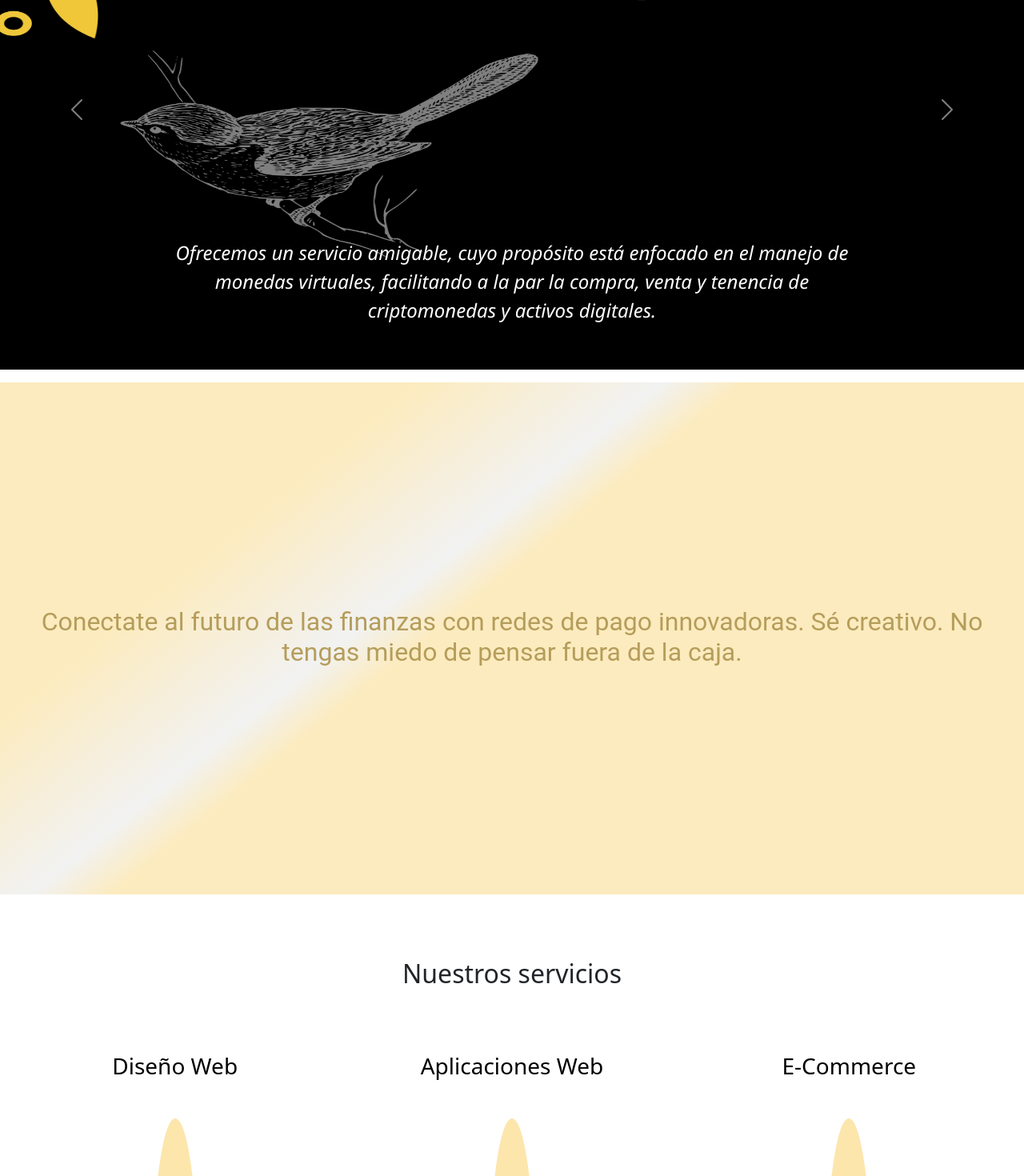
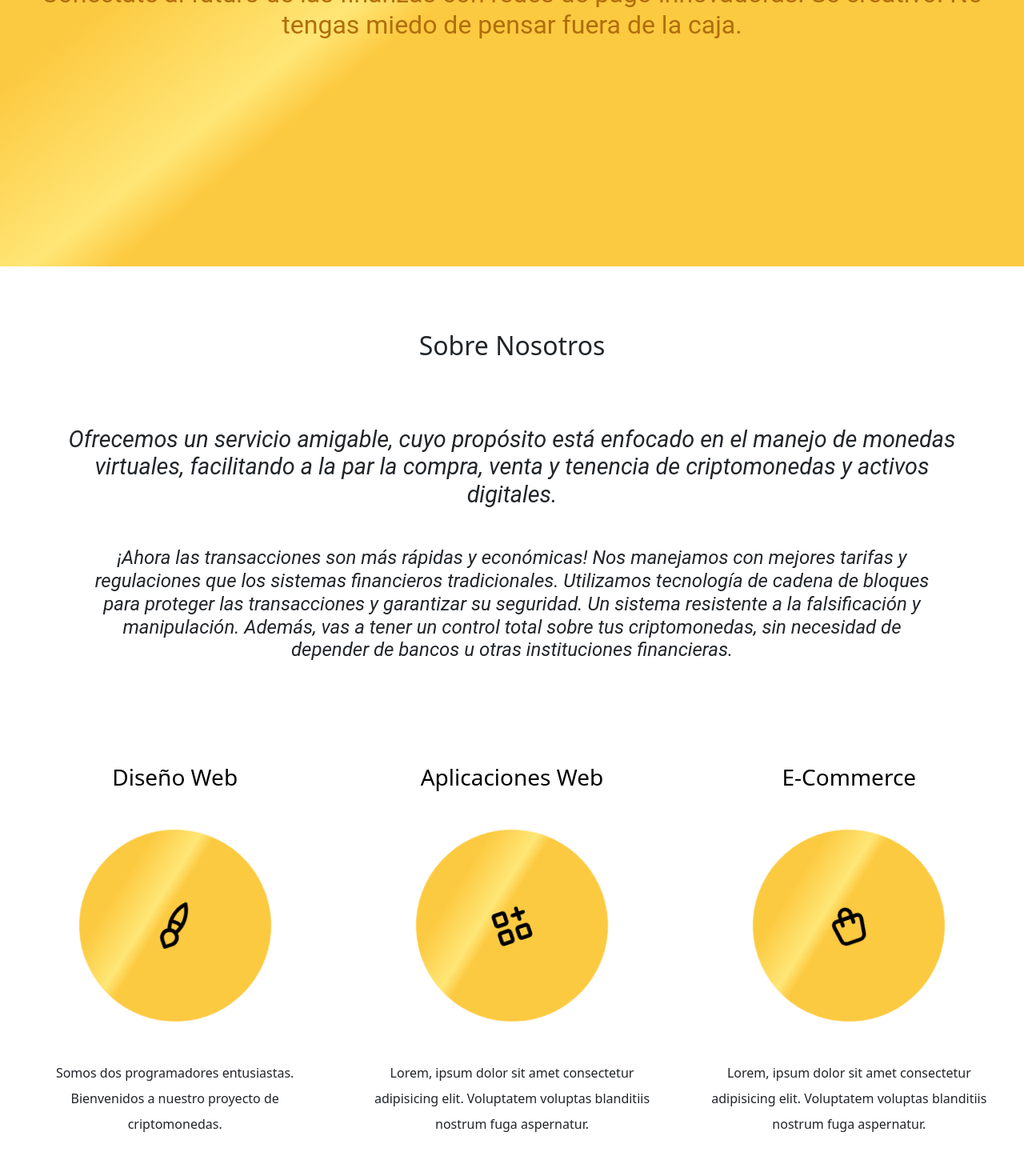
Before and after one commit to EliasAcostaa/coin-bank, a Vue app: page /SobreNosotros in a window 1280 px wide. Shown: the part 480-1950 px from the top of the page at 80% size. Built offline with nearby package versions, Linux system fonts and the light colour scheme.

Commit message:
cambios diseño SobreNosotros

```diff
--- a/src/views/SobreNosotrosView.vue
+++ b/src/views/SobreNosotrosView.vue
@@ -16,55 +16,30 @@
 </nav>
 
 
+
+<section>
+<h1 class="text-center">Conectate al futuro de las finanzas con redes de pago innovadoras. Sé creativo. No tengas miedo de pensar fuera de la caja.</h1>
+</section>
+
+
+
 <h2 class="text-center">Sobre Nosotros</h2>
+<h3 class="text-center descripcion">Ofrecemos un servicio amigable, cuyo propósito está enfocado en el manejo de
+   monedas virtuales, facilitando a la par la compra, venta y tenencia de criptomonedas y activos digitales.</h3>
 
-<div id="carouselExampleInterval" class="opacity-70 carousel slide" data-bs-ride="carousel">
-  <div style="margin-top: 1rem; margin-bottom: 1rem;" class="carousel-inner">
-
-    <div class="carousel-item active" data-bs-interval="10000">
-      <img style="height: 650px; width: 1700px;" src="../assets/imagenes/pajaro.png" class="img-responsive" alt="img">
-      <div class="carousel-caption d-sm d-md-block">
-        <p class="descripcion">Ofrecemos un servicio amigable, cuyo propósito está enfocado en el manejo de monedas virtuales, facilitando a la par la compra, venta y tenencia de criptomonedas y activos digitales.</p>
-      </div>
-    </div>
-
-    <div class="carousel-item" data-bs-interval="2000"> <!-- cambiar imagen/crear logo con resolucion ADECUADA -->
-      <img style="height: 650px; width: 1700px;" src="../assets/imagenes/fondo2.png" class="img-responsive" alt="img">
-      <div class="carousel-caption d-sm d-md-block">
-        <p class="descripcion2">
+<h4 class="text-center descripcion2">
   ¡Ahora las transacciones son más rápidas y económicas! Nos manejamos con mejores tarifas y
   regulaciones que los sistemas financieros tradicionales.
   Utilizamos tecnología de cadena de bloques para proteger las transacciones y
   garantizar su seguridad. Un sistema resistente a la falsificación y
   manipulación. Además, vas a tener un control total sobre tus criptomonedas, sin necesidad de
   depender de bancos u otras instituciones financieras.
-        </p>
-      </div>
-    </div>
+</h4>
 
-  </div>
-
-  <button class="carousel-control-prev" type="button" data-bs-target="#carouselExampleInterval" data-bs-slide="prev">
-    <span class="carousel-control-prev-icon" aria-hidden="true"></span>
-    <span class="visually-hidden">Previous</span>
-  </button>
-
-  <button class="carousel-control-next" type="button" data-bs-target="#carouselExampleInterval" data-bs-slide="next">
-    <span class="carousel-control-next-icon" aria-hidden="true"></span>
-    <span class="visually-hidden">Next</span>
-  </button>
-</div>
 
 
 <!-- ICONOS -->
 
-<section>
-
-  <h1 class="text-center">Conectate al futuro de las finanzas con redes de pago innovadoras. Sé creativo. No tengas miedo de pensar fuera de la caja.</h1>
-
-  <h2 class="text-center">Nuestros servicios</h2>
-
-</section>
 
 <div class="servicios">
   <section class="servicio">
@@ -79,7 +54,7 @@
       </svg>
     </div>
 
-    <p>Ofrecemos un servicio amigable, cuyo propósito está enfocado en el manejo de monedas virtuales, facilitando a la par la compra, venta y tenencia de criptomonedas y activos digitales.</p>
+    <p>Somos dos programadores entusiastas. Bienvenidos a nuestro proyecto de criptomonedas.</p>
 
   </section>
 
@@ -168,24 +143,25 @@ import { useUserStore } from '../store/User';
 }
 
 .servicio .iconos {
-  animation-name: slidein;
+  animation-name: rotate;
   animation-iteration-count: infinite;
-  animation-duration: 3s;
-  background:linear-gradient(141deg, #fce6ac 25%, #eee 40%, #fce6ac 45%);
-  padding-top:23vh;
-  height:50vh;
-  border-radius: 100%;
+  animation-duration: 7s;
+  background:linear-gradient(141deg, #fcca41 25%, #ffe676 40%, #fcca41 45%);
+  border-radius: 100rem;
+  height: 15rem;
+  width: 15rem;
+  border-radius: 50%;
+  display: flex;
+  justify-content: space-evenly;
+  align-items: center;
 }
 
-@keyframes slidein {
-  from {
-    margin-left: 30%;
-    width: 100%;
+@keyframes rotate {
+  0% {
+    transform: rotate(0);
   }
-
-  to {
-    margin-left: 100%;
-    width: 100%;
+  100% {
+    transform: rotate(360deg);
   }
 }
 
@@ -193,9 +169,19 @@ import { useUserStore } from '../store/User';
 
 
 .descripcion {
-  font-family:'Segoe UI', Tahoma, Geneva, Verdana, sans-serif;
+  font-size: 1.8rem;
+  font-style: italic;
+  margin-bottom: 3rem;
+  padding-left: 4rem;
+  padding-right: 4rem;
+}
+
+.descripcion2 {
   font-size: 1.5rem;
   font-style: italic;
+  margin-bottom: 8rem;
+  padding-left: 7rem;
+  padding-right: 7rem;
 }
 
 .navbar {
@@ -208,15 +194,16 @@ h2 {
 }
 
 h1 {
-  animation: showup 6s infinite;
-  background:linear-gradient(141deg, #fce6ac 25%, #eee 40%, #fce6ac 45%);
-  color:#a0812c;
+  animation: showup 7s infinite;
+  background:linear-gradient(141deg, #fcca41 25%, #ffe676 40%, #fcca41 45%);
+  color:#b16e09;
   font-family:'Roboto';
   font-weight:400;
   font-size:32px;
   padding-top:35vh;
   height:80vh;
   overflow:hidden;
+  margin-top: 5rem;
 }
 
 @keyframes showup {
@@ -241,4 +228,14 @@ h1 {
     100% {opacity:0;width:355px;}
 }
 
+.descripcion,
+.descripcion2 {
+  animation: slidein 7s;
+  font-family:'Roboto';
+  font-weight:400;
+  overflow:hidden;
+  animation-iteration-count: 1;
+}
+
+
 </style>
```
Lines whose indentation alone changed are shown as unchanged.
